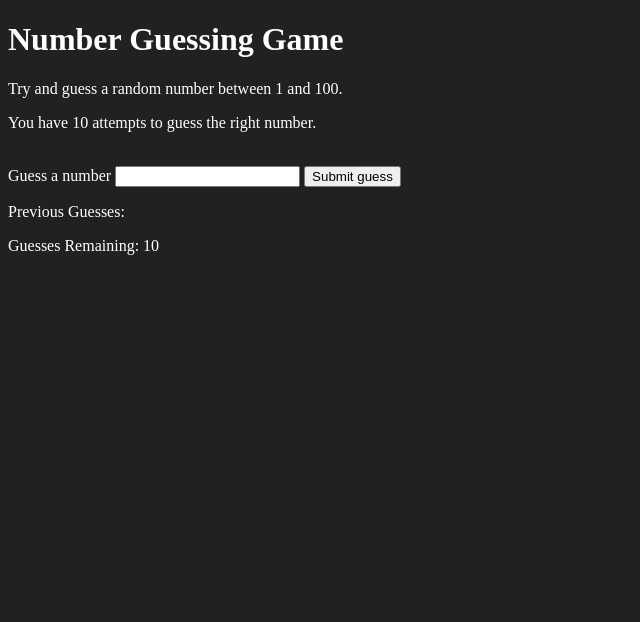
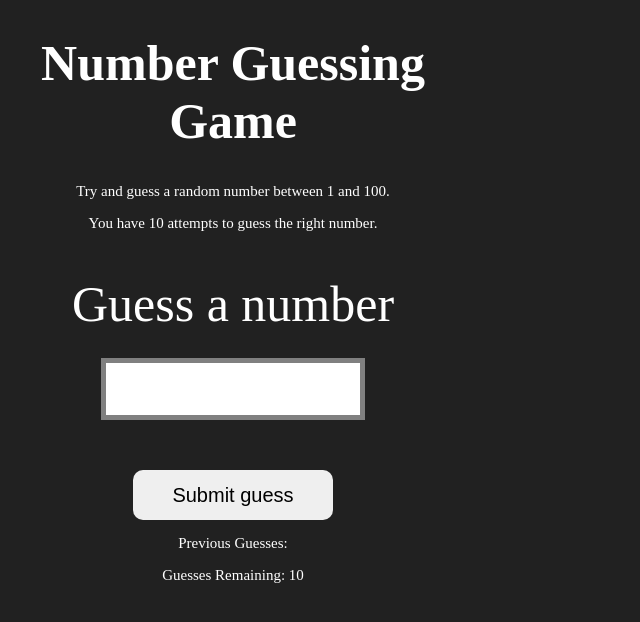
Before and after one commit to Manish-S0/javascript, a plain HTML site: page projects/guess a number/index.html in a window 1280 px wide. Shown: the whole page, without its empty margins (0-640 px from the left). Drawn offline with Linux system fonts and the light colour scheme.

Commit message:
css for guessing number

```diff
--- a/projects/guess a number/style.css
+++ b/projects/guess a number/style.css
@@ -2,3 +2,48 @@ body{
     background-color: #212121;
     color: white;
 }
+.lastResult
+.guesses{
+    padding: 7px;
+}
+button{
+
+}
+#subt{
+    width: 200px;
+    height:50px;
+    border-radius: 10px;
+    font-size: 20px;
+    border-style: none;
+    margin-top: 50px;
+
+}
+#guessField{
+    width: 250px;
+    border-style: none;
+    height: 50px;
+    font-size: 30px;
+    margin-top:25px;
+    border: 5px solid grey;
+    text-align: center;
+}
+#guess{
+    font-size: 50px;
+    margin-top: 140px;
+}
+#wrapper{
+    box-sizing: border-box;
+    text-align: center;
+    width: 450px;
+    height: 550px;
+    font-size: 25px;
+
+}
+p{
+    font-size: 15px;
+    text-align: center;
+}
+h1{
+    font-weight: bold;
+    text-align: center;
+}
```
